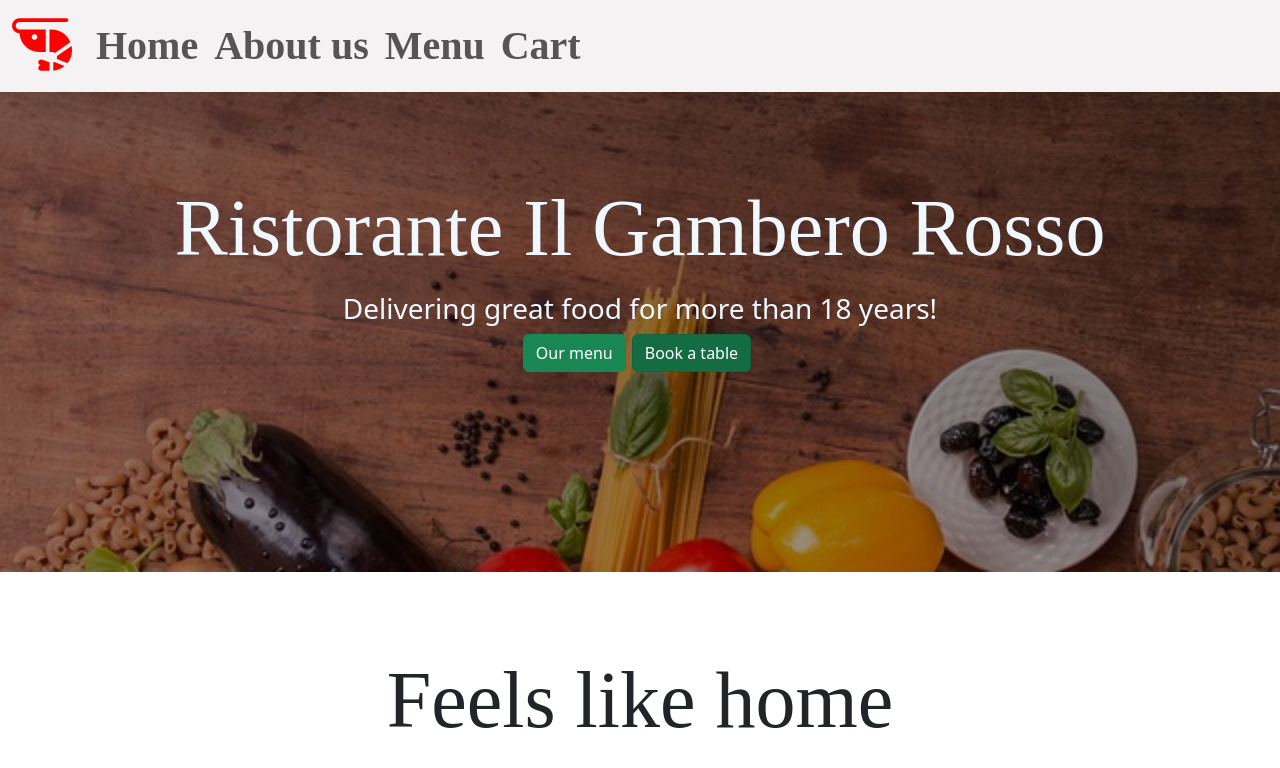
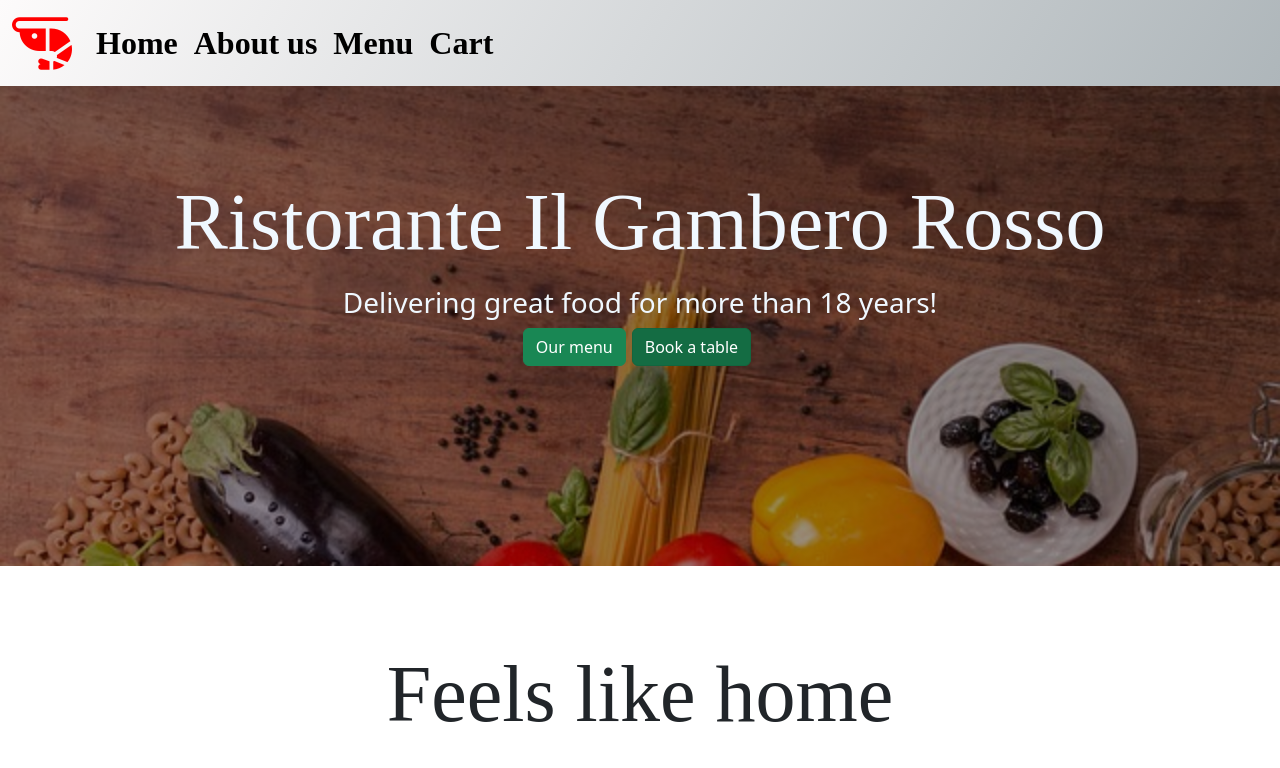
Before and after one commit to stavrosan/Online-order-shop, an Angular app: page / in a window 1280 px wide. Shown: the top 768 px of the page. Built offline with nearby package versions, Linux system fonts and the light colour scheme.

Commit message:
navbar color update

```diff
--- a/src/app/navbar/navbar.component.css
+++ b/src/app/navbar/navbar.component.css
@@ -1,13 +1,40 @@
 .navbar {
-  background-color: rgba(244, 242, 242, 0.984);
+  background-image: linear-gradient(120deg, #fdfbfb 0%, #aeb6ba 100%);
   z-index: 1;
 }
 
-a {
+.nav-link {
+  position: relative;
+  text-decoration-line: none;
+  color: black;
+  text-align: center;
+  font-size: 2rem;
   font-weight: bold;
-  font-size: 5vh;
   font-family: "Great Vibes";
 }
+
+.nav-link::before {
+  position: absolute;
+  content: "";
+  width: 0;
+  left: 0;
+  height: 2px;
+  background-color: #f4eded;
+  top: 70%;
+  transition: 0.8s;
+}
+
+.nav-link:hover::before {
+  background-color: #7c7474;
+  width: calc(100% + 1px);
+  height: 5%;
+  transform: rotate(0deg);
+}
+
+.navbar-brand {
+   font-size: 5vh;
+}
+
 
 @media screen and (max-width: 480px) {
   .navbar {
@@ -15,13 +42,13 @@ a {
     background-color: rgba(244, 242, 242, 0.984);
   }
 
-  .navbrar-nav {
-    background-color: whitesmoke;
-  }
-
-  a {
+  .nav-link {
+    position: relative;
+    text-decoration-line: none;
+    color: black;
+    text-align: center;
+    font-size: 1rem;
     font-weight: bold;
-    font-size: 3vh;
     font-family: "Great Vibes";
   }
 }
--- a/src/app/navbar/navbar.component.html
+++ b/src/app/navbar/navbar.component.html
@@ -1,5 +1,5 @@
 <nav class="navbar navbar-expand-lg">
-  <div class="container-fluid">
+  <div class="container-fluid justify-content-between">
     <a class="navbar-brand" routerLink="/home"
       ><i class="fa-solid fa-shrimp fa-xl" style="color: red"></i
     ></a>
@@ -14,7 +14,7 @@
     >
       <span class="navbar-toggler-icon"></span>
     </button>
-    <div class="collapse navbar-collapse" id="navbarNav">
+    <div class="collapse navbar-collapse flex-grow-1" id="navbarNav">
       <div class="navbar-nav">
         <a class="nav-link" routerLink="/">Home</a>
         <a class="nav-link" routerLink="/about">About us</a>
```
